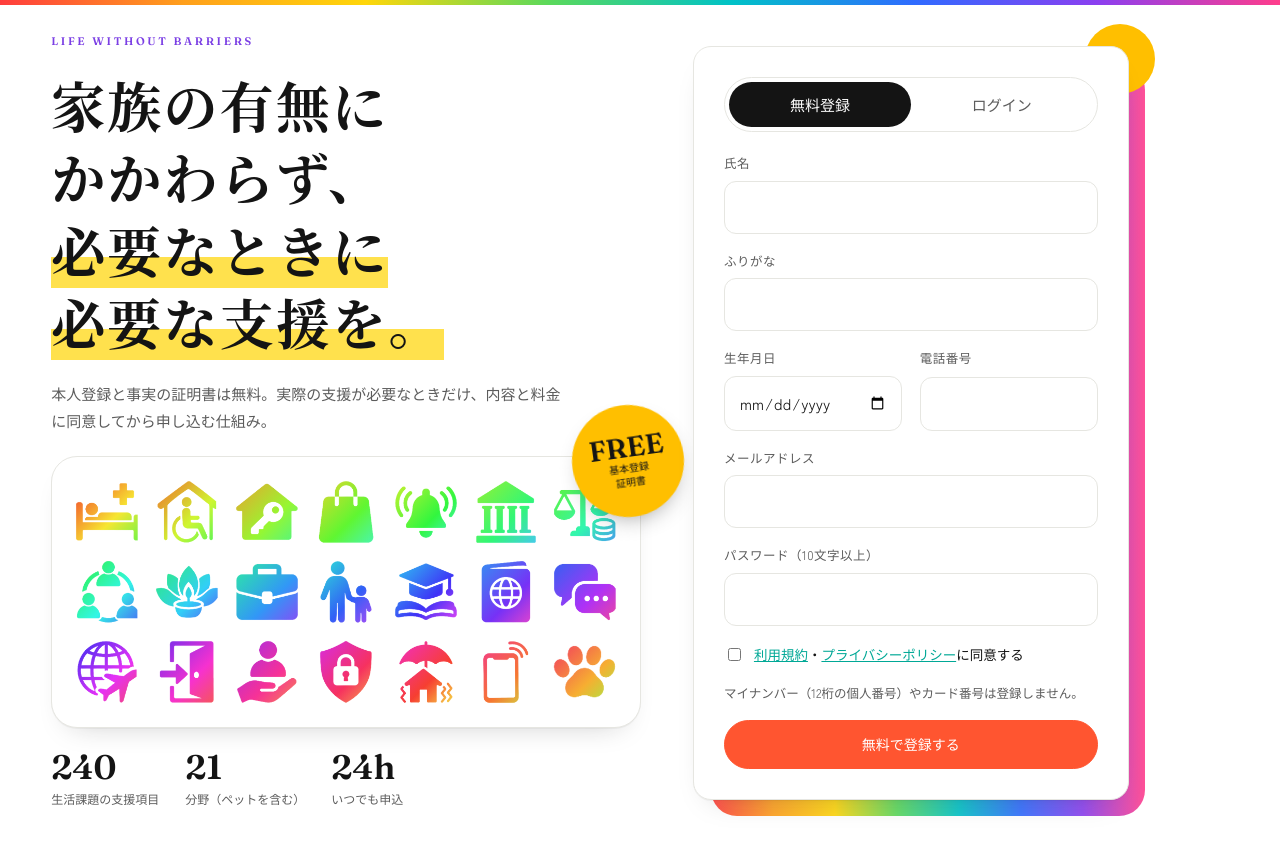
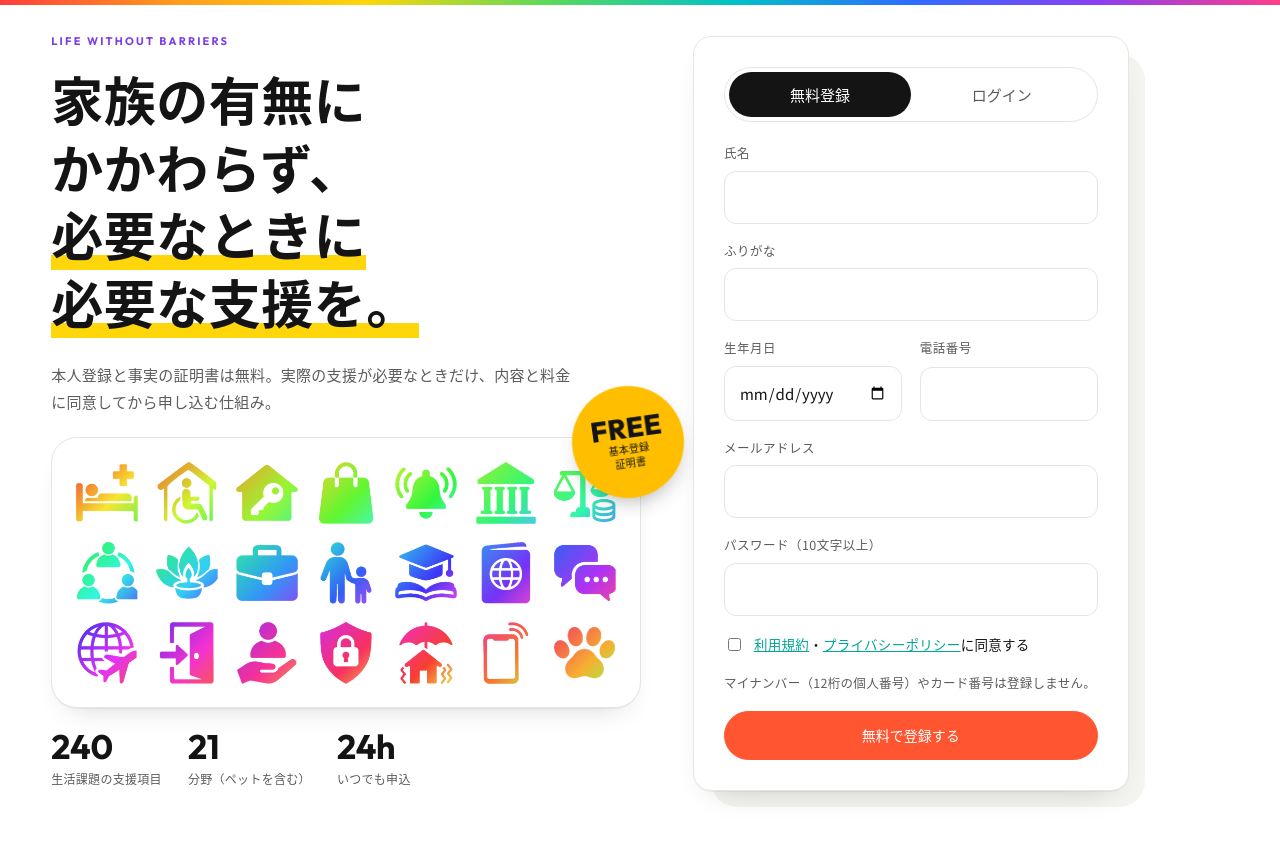
Before and after one commit to TAmJump/gthl-app, a plain HTML site: page docs/index.html in a window 1280 px wide. Drawn offline with Linux system fonts and the light colour scheme.

Commit message:
書体を太めのゴシック（Noto Sans JP＋Outfit）に変更、派手な装飾を控えめに
Co-Authored-By: Claude Opus 5.5 <noreply@anthropic.com>
Claude-Session: https://claude.ai/code/session_019GmGVZEMgLSSYS3oU5G7rD

```diff
--- a/docs/index.html
+++ b/docs/index.html
@@ -10,7 +10,7 @@
 <link rel="icon" href="icon.svg" type="image/svg+xml">
 <link rel="preconnect" href="https://fonts.googleapis.com">
 <link rel="preconnect" href="https://fonts.gstatic.com" crossorigin>
-<link href="https://fonts.googleapis.com/css2?family=Fraunces:opsz,wght@9..144,500;9..144,600&family=Noto+Serif+JP:wght@500;600&family=Zen+Kaku+Gothic+New:wght@400;500;700&display=swap" rel="stylesheet">
+<link href="https://fonts.googleapis.com/css2?family=Noto+Sans+JP:wght@400;500;700;900&family=Outfit:wght@400;500;600;700;800&display=swap" rel="stylesheet">
 <link rel="stylesheet" href="styles.css">
 </head>
 <body>
--- a/docs/styles.css
+++ b/docs/styles.css
@@ -3,7 +3,7 @@
   --coral:#ff5530; --coral-soft:#ffe3da; --teal:#00a896; --teal-soft:#d3f5ee; --gold:#ffbf00; --gold-soft:#fff1bf;
   --plum:#7b3fe4; --plum-soft:#ece2ff; --rose:#ff3d8b; --rose-soft:#ffdcec; --blue:#2f6bff; --lime:#7ccf00;
   --rainbow:linear-gradient(90deg,#ff3d3d,#ff9f1c,#ffd60a,#5bd95b,#00c2c7,#2f6bff,#8b3ff0,#ff3d8b);
-  --serif:"Noto Serif JP","Noto Serif CJK JP",serif; --sans:"Zen Kaku Gothic New",system-ui,sans-serif; --latin:"Fraunces",serif;
+  --serif:"Outfit","Noto Sans JP","Noto Sans CJK JP",sans-serif; --sans:"Noto Sans JP","Noto Sans CJK JP",system-ui,sans-serif; --latin:"Outfit","Noto Sans JP",sans-serif;
   --r:18px; --shadow:0 1px 0 rgba(20,20,20,.04),0 14px 30px -20px rgba(20,20,20,.28);
 }
 *{box-sizing:border-box}
@@ -13,11 +13,11 @@ body{background:var(--paper);color:var(--ink);font:15px/1.8 var(--sans);-webkit-
 body::before{content:"";position:fixed;top:0;left:0;right:0;height:5px;background:var(--rainbow);z-index:40}
 a{color:var(--teal)}
 button,input,select,textarea{font:inherit;color:inherit}
-h1,h2,h3{font-family:var(--serif);font-weight:600;letter-spacing:.03em;line-height:1.4;margin:0}
+h1,h2,h3{font-family:var(--serif);font-weight:800;letter-spacing:.01em;line-height:1.35;margin:0}
 h1{font-size:clamp(26px,4vw,38px)} h2{font-size:22px} h3{font-size:17px}
 .latin{font-family:var(--latin);letter-spacing:.01em}
-.it{font-family:var(--latin);font-style:italic;font-weight:500}
-.eyebrow{font:600 11px/1 var(--latin);letter-spacing:.24em;text-transform:uppercase;color:var(--coral)}
+.it{font-family:var(--latin);font-style:normal;font-weight:500}
+.eyebrow{font:700 11px/1 var(--latin);letter-spacing:.2em;text-transform:uppercase;color:var(--coral)}
 .muted{color:var(--stone)} .small{font-size:12.5px}
 .hidden{display:none!important}
 svg.i{width:20px;height:20px;stroke:currentColor;fill:none;stroke-width:1.6;stroke-linecap:round;stroke-linejoin:round;flex:none}
@@ -26,7 +26,7 @@ svg.i{width:20px;height:20px;stroke:currentColor;fill:none;stroke-width:1.6;stro
 .app{display:grid;grid-template-columns:248px minmax(0,1fr);min-height:100vh}
 .rail{position:sticky;top:0;height:100vh;padding:28px 18px;border-right:1px solid var(--line);display:flex;flex-direction:column;gap:3px}
 .brand{display:flex;flex-direction:column;gap:4px;padding:0 10px 26px}
-.brand b{font:600 30px/1 var(--latin);letter-spacing:-.01em} .brand b i{font-style:italic;color:var(--coral)}
+.brand b{font:600 30px/1 var(--latin);letter-spacing:-.01em} .brand b i{font-style:normal;color:var(--coral)}
 .brand small{font-size:10px;letter-spacing:.24em;color:var(--stone)}
 .rail a{display:flex;align-items:center;gap:12px;padding:10px 12px;border-radius:12px;color:var(--stone);text-decoration:none;font-size:14px;transition:.2s}
 .rail a:hover{color:var(--ink);background:rgba(255,252,246,.7)}
@@ -39,7 +39,7 @@ svg.i{width:20px;height:20px;stroke:currentColor;fill:none;stroke-width:1.6;stro
 main{padding:36px clamp(18px,4vw,60px) 120px;max-width:1180px;width:100%}
 .tabbar{display:none}
 .topbrand{display:none;align-items:baseline;justify-content:space-between;margin-bottom:18px}
-.topbrand b{font:600 24px/1 var(--latin)} .topbrand b i{font-style:italic;color:var(--coral)}
+.topbrand b{font:600 24px/1 var(--latin)} .topbrand b i{font-style:normal;color:var(--coral)}
 
 @media(max-width:860px){
   .app{display:block}
@@ -99,8 +99,8 @@ textarea{min-height:96px;resize:vertical}
 
 /* ---------- auth / hero ---------- */
 .hero{display:grid;grid-template-columns:1.15fr .85fr;gap:52px;align-items:center;min-height:calc(100vh - 90px)}
-.hero h1{font-size:clamp(32px,5vw,54px);line-height:1.34;letter-spacing:.04em}
-.hero h1 em{font-style:normal;background:linear-gradient(transparent 60%,#ffe14d 60%)}
+.hero h1{font-size:clamp(32px,4.6vw,52px);line-height:1.3;letter-spacing:.01em;font-weight:900}
+.hero h1 em{font-style:normal;background:linear-gradient(transparent 78%,#ffd60a 78%)}
 .collage{position:relative;display:flex;align-items:flex-start;gap:6%;padding:10px 10px 16px 0;margin-top:6px}
 .collage .a1{width:46%;--h:260px}
 .collage .a2{width:40%;margin-top:84px;--blk:var(--teal-soft);--h:150px}
@@ -256,8 +256,8 @@ table.t th{font-weight:500;color:var(--stone);font-size:12px;letter-spacing:.04e
 .t-stats div:nth-child(1) b{color:var(--coral)} .t-stats div:nth-child(2) b{color:var(--teal)} .t-stats div:nth-child(3) b{color:var(--plum)}
 .cert{background:#fff;border:2px solid transparent;background-image:linear-gradient(#fff,#fff),var(--rainbow);background-origin:border-box;background-clip:padding-box,border-box;box-shadow:0 30px 50px -30px rgba(123,63,228,.45)}
 .cert::before{border-color:var(--rose)} .cert::after{border-color:var(--gold)}
-.formwrap::before{background:var(--rainbow);opacity:.9}
-.formwrap::after{background:var(--gold)}
+.formwrap::before{background:var(--paper2);opacity:1}
+.formwrap::after{display:none}
 .btn.coral{background:var(--coral);border-color:var(--coral)}
 .note{background:#fff6cc;border-left-color:var(--gold)}
 .mosaic{background:#fff}
@@ -279,3 +279,12 @@ table.t th{font-weight:500;color:var(--stone);font-size:12px;letter-spacing:.04e
 input:focus,select:focus,textarea:focus{outline:3px solid var(--plum-soft);border-color:var(--plum)}
 .tabbar a.active{background:var(--paper2)}
 .tabbar a.active svg.i,.rail a.active svg.i{stroke:var(--plum)}
+
+/* font tuning */
+body{letter-spacing:.02em}
+.brand b,.topbrand b{font-weight:800;letter-spacing:-.02em}
+.cert .nm,.t-card .nm{font-weight:700;letter-spacing:.04em}
+.facts div b,.t-stats b,.stat b{font-weight:700;letter-spacing:-.01em}
+.pagehead .no{font-weight:600;letter-spacing:.06em;font-size:13px;text-transform:uppercase}
+.mosaic .stamp b{font-weight:800}
+.tile h3{font-weight:700}
--- a/docs/sw.js
+++ b/docs/sw.js
@@ -1,5 +1,5 @@
 // 画面ファイルのみキャッシュ。APIの応答（個人情報）はキャッシュしない
-const CACHE = 'gthl-v4';
+const CACHE = 'gthl-v5';
 const ASSETS = ['./', 'index.html', 'styles.css', 'app.js', 'config.js', 'catalog.json', 'vendor/qrcode.js', 'icon.svg'];
 self.addEventListener('install', (e) => e.waitUntil(caches.open(CACHE).then((c) => c.addAll(ASSETS)).then(() => self.skipWaiting())));
 self.addEventListener('activate', (e) => e.waitUntil(caches.keys().then((ks) => Promise.all(ks.filter((k) => k !== CACHE).map((k) => caches.delete(k)))).then(() => self.clients.claim())));
```
Also changed, not shown: docs/staff.html (+1 -1 lines), docs/verify.html (+1 -1 lines).
